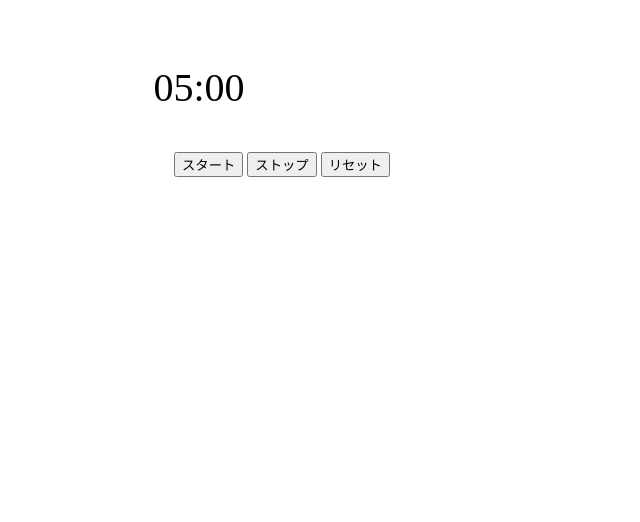
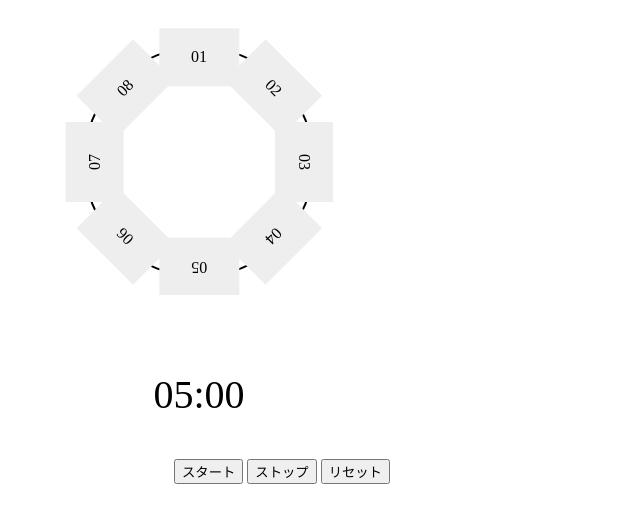
Before and after one commit to jack-app/jackHack2023_, a plain HTML site: page index.html in a window 1280 px wide. Shown: the whole page, without its empty margins (0-640 px from the left). Drawn offline with Linux system fonts and the light colour scheme.

Commit message:
観覧車の枠実装

```diff
--- a/css/style.css
+++ b/css/style.css
@@ -16,7 +16,9 @@ svg {
     transform: rotate(90deg);
 }
 
+
 /*  円を描く動画の準備   */
+
 .timer-circle {
     stroke-dasharray: 280;
     stroke-dashoffset: 280;
@@ -61,3 +63,105 @@ svg {
 #close {
     float: right;
 }
+
+
+/* kanransya */
+
+.kanransya {
+    position: relative;
+    width: 70%;
+    padding-top: 70%;
+    margin: 20px auto;
+    overflow: hidden;
+}
+
+.kanransya:after {
+    content: '';
+    display: block;
+    width: 85%;
+    padding-top: 85%;
+    border: solid 2px #000;
+    border-radius: 50%;
+    position: absolute;
+    left: 50%;
+    top: 50%;
+    transform: translate(-50%, -50%);
+    z-index: 1;
+}
+
+.rotate {
+    width: 100%;
+    height: 100%;
+    position: absolute;
+    left: 50%;
+    top: 50%;
+    transform: translate(-50%, -50%);
+    z-index: 2;
+}
+
+.rotate .rotate-ctn {
+    position: relative;
+    width: 100%;
+    height: 100%;
+    animation: 100s linear big-circle infinite;
+    /* 大枠を回転させているアニメーション */
+}
+
+.rotate .box {
+    position: absolute;
+    width: 100px;
+    height: 50%;
+    transform-origin: 50% 100%;
+}
+
+
+/* 各コンテンツの文字を上向きにする */
+
+.rotate .box.box-1 {
+    left: 50%;
+    transform: translate(-50%, 0);
+}
+
+.rotate .box.box-2 {
+    left: 50%;
+    transform: translate(-50%, 0) rotate(45deg);
+}
+
+.rotate .box.box-3 {
+    left: 50%;
+    transform: translate(-50%, 0) rotate(90deg);
+}
+
+.rotate .box.box-4 {
+    left: 50%;
+    transform: translate(-50%, 0) rotate(135deg);
+}
+
+.rotate .box.box-5 {
+    left: 50%;
+    transform: translate(-50%, 0) rotate(180deg);
+}
+
+.rotate .box.box-6 {
+    left: 50%;
+    transform: translate(-50%, 0) rotate(225deg);
+}
+
+.rotate .box.box-7 {
+    left: 50%;
+    transform: translate(-50%, 0) rotate(270deg);
+}
+
+.rotate .box.box-8 {
+    left: 50%;
+    transform: translate(-50%, 0) rotate(315deg);
+}
+
+.rotate .box .parts {
+    position: relative;
+    width: 80%;
+    margin: 0 auto;
+    padding: 20px 0;
+    background: #eee;
+    text-align: center;
+}
--- a/index.html
+++ b/index.html
@@ -1,11 +1,43 @@
 <!DOCTYPE html>
 <html>
+
 <head>
     <title>5分間タイマー</title>
     <link rel="stylesheet" type="text/css" href="./css/style.css" />
 </head>
+
 <body>
     <div class="timer">
+        <div class="kanransya">
+            <div class="rotate">
+                <div class="rotate-ctn">
+                    <div class="box box-1">
+                        <div class="parts">01</div>
+                    </div>
+                    <div class="box box-2">
+                        <div class="parts">02</div>
+                    </div>
+                    <div class="box box-3">
+                        <div class="parts">03</div>
+                    </div>
+                    <div class="box box-4">
+                        <div class="parts">04</div>
+                    </div>
+                    <div class="box box-5">
+                        <div class="parts">05</div>
+                    </div>
+                    <div class="box box-6">
+                        <div class="parts">06</div>
+                    </div>
+                    <div class="box box-7">
+                        <div class="parts">07</div>
+                    </div>
+                    <div class="box box-8">
+                        <div class="parts">08</div>
+                    </div>
+                </div>
+            </div>
+        </div>
         <div class="display">5:00</div>
         <svg width="162" height="162" xmlns="http://www.w3.org/2000/svg">
         <g>
@@ -36,4 +68,5 @@
     </div>
     <script src="script.js"></script>
 </body>
+
 </html>
```
Lines whose indentation alone changed are shown as unchanged.
